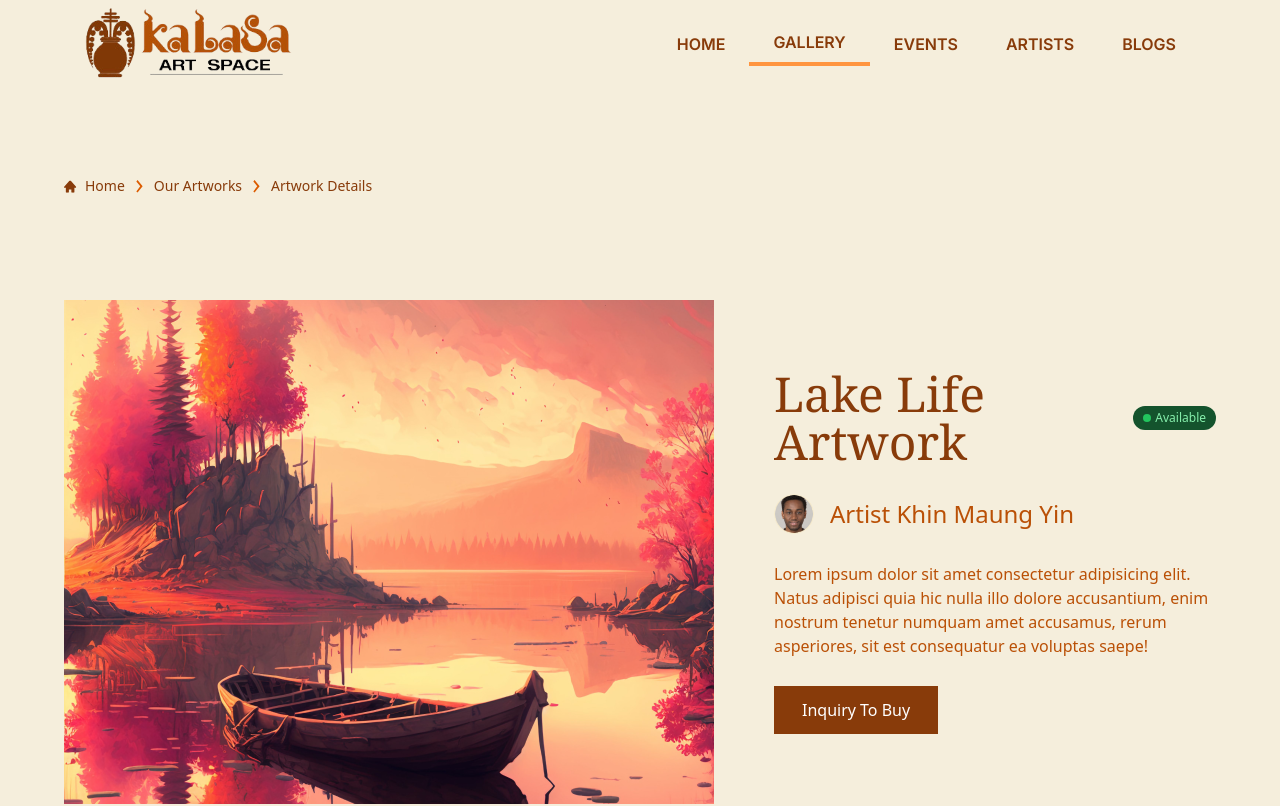
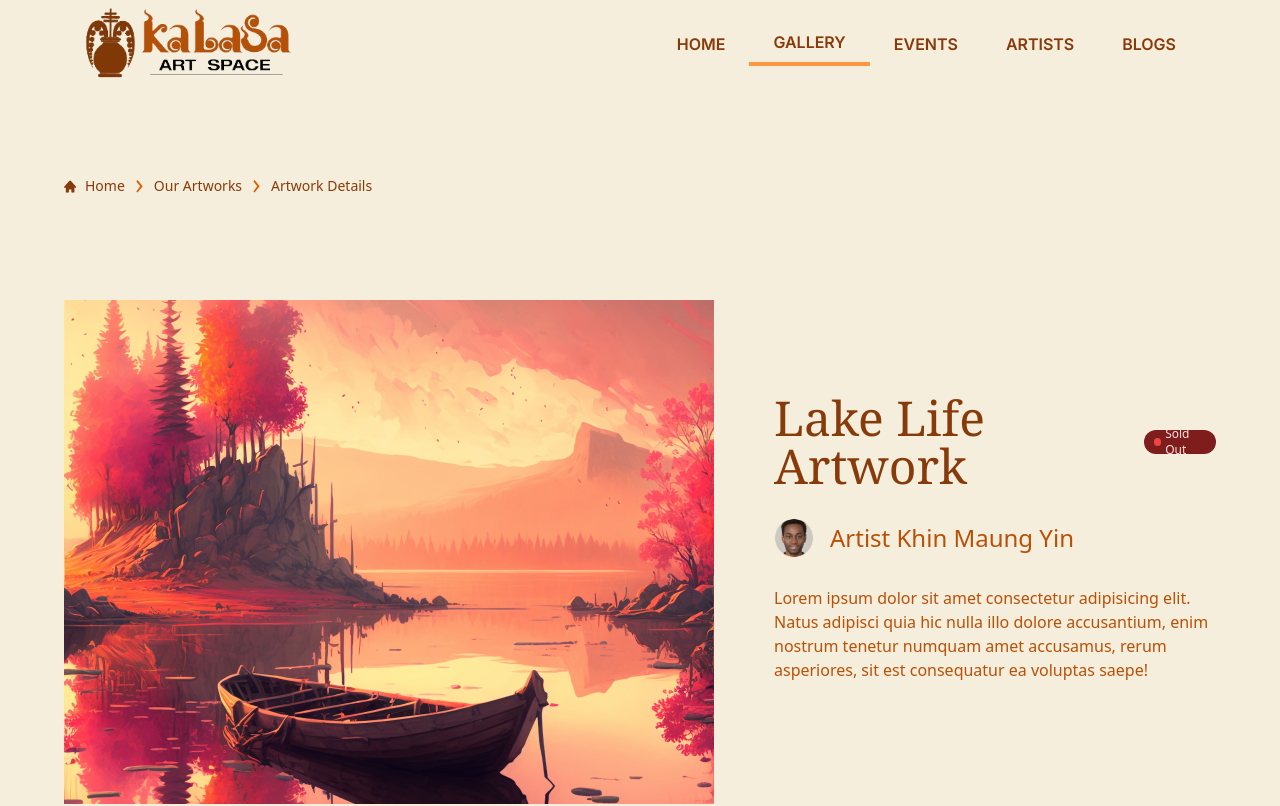
Before and after one commit to TeeHtwin/kalasa-gallery-end_user, a Next.js app: page /artworks/1 in a window 1280 px wide. Shown: the top 806 px of the page. Built offline with nearby package versions, Linux system fonts and the light colour scheme; what tailwindcss-animated would draw is missing.

Commit message:
show/hide InquireBtn base on status

```diff
--- a/src/app/artworks/[id]/page.tsx
+++ b/src/app/artworks/[id]/page.tsx
@@ -6,6 +6,7 @@ import Link from "next/link";
 import MainLayout from "@/app/components/exhibition/MainLayout";
 import RelativeLayout from "@/app/components/exhibition/RelativeLayout";
 import Layout from "@/app/components/common/Layout";
+import clsx from "clsx";
 
 const artworks = [
   {
@@ -33,6 +34,10 @@ const artworks = [
 ];
 
 const page = ({ params }: { params: { id: string } }) => {
+
+  // status for the artwork is available or not
+  const status = false
+
   return (
     <Layout className="lg:px-16 pb-10">
       <Breadcrumb
@@ -42,7 +47,7 @@ const page = ({ params }: { params: { id: string } }) => {
           {
             name: "Artwork Details",
             url: `/artworks/${params.id}`,
-            active: true,
+            active: false,
           },
         ]}
       />
@@ -60,14 +65,10 @@ const page = ({ params }: { params: { id: string } }) => {
             <p className="font-serif text-2xl sm:text-5xl font-normal inline-flex">
               Lake Life Artwork
             </p>
-            <div className="inline-flex items-center text-xs font-medium px-2.5 py-0.5 rounded-full bg-green-900 text-green-300 h-5 sm:h-6">
-              <span className="w-2 h-2 me-1 bg-green-500 rounded-full "></span>
-              Available
+            <div className={`inline-flex items-center text-xs font-medium px-2.5 py-0.5 rounded-full ${clsx(status? 'bg-green-900 text-green-300' : 'bg-red-900 text-red-100')}  h-5 sm:h-6`}>
+              <span className={`w-2 h-2 me-1 ${clsx(status? 'bg-green-500' : 'bg-red-500')}  rounded-full `}></span>
+              {clsx(status? 'Available' : 'Sold Out')}
             </div>
-            {/* <div className="inline-flex items-center text-xs font-medium px-2.5 py-0.5 rounded-full bg-red-900 text-red-300 h-5 sm:h-6">
-                <span className="w-2 h-2 me-1 bg-red-500 rounded-full"></span>
-                Sold Out
-            </div> */}
           </div>
           <div className="inline-flex items-center gap-4">
             <Image
@@ -92,7 +93,7 @@ const page = ({ params }: { params: { id: string } }) => {
           <Link href={`/artworks/${params.id}/contact`}>
             <button
               type="button"
-              className="text-white bg-primary px-7 py-3 block w-fit"
+              className={`text-white bg-primary px-7 py-3 block w-fit ${clsx( status? 'block' : 'hidden' )}`}
             >
               Inquiry To Buy
             </button>
--- a/src/app/components/artist/ArtistsCard.tsx
+++ b/src/app/components/artist/ArtistsCard.tsx
@@ -24,8 +24,6 @@ const ArtistsCard = ({
       <div className="flex text-center flex-col mt-5 sm:mt-4 mb-4 gap-3">
         <Paragraph className="font-semibold lg:text-2xl">{name}</Paragraph>
         {/* <Paragraph className="text-[10px] lg:text-sm">{career ?? ""}</Paragraph> */}
-        <p className="text-[#BA5006] text-sm">Traditional Artist</p>
-
         <Link
           href={`/artists/${id}`}
           className="text-primary font-inter px-[36px] mx-auto py-3 border border-primary text-base font-medium hidden sm:block"
--- a/src/app/events/[id]/contact/page.tsx
+++ /dev/null
@@ -1,19 +0,0 @@
-import Breadcrumb from "@/app/components/breadcrumb/Breadcrumb";
-import ContactUs from "@/app/components/contactUs/ContactUs";
-
-const page = ({ params }: { params: { id: string } }) => {
-  return (
-    <>
-      <Breadcrumb
-        items={[
-          { name: "Home", url: "/", active: true },
-          { name: "Our Events", url: "/events", active: true },
-          { name: "Event Details", url: `/events/${params.id}`, active: true },
-          { name: "Contact", url: "", active: false },
-        ]}
-      />
-      <ContactUs />
-    </>
-  );
-};
-export default page;
```
